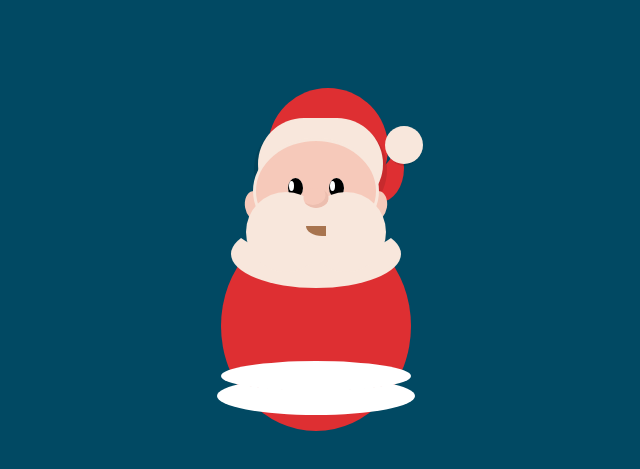
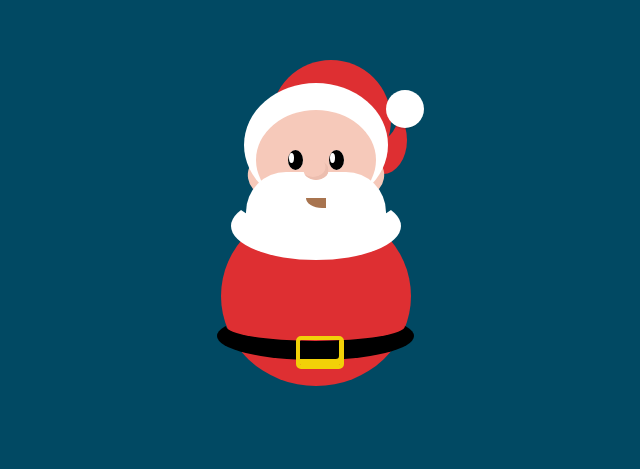
Before and after one commit to vxtool/festivities-merry-christmas, a website: page index.html in a window 1280 px wide. Shown: the part 153-622 px from the top of the page, without its empty margins (324-964 px from the left). Drawn offline with nearby package versions, Linux system fonts and the light colour scheme; files that its build step writes are made by us from their sources.

Commit message:
changing in the bonnet

```diff
--- a/index.html
+++ b/index.html
@@ -34,22 +34,20 @@
 	</head>
 	<body>
 		<div class="character">
-			<div class="head">
-				<div class="face">
-					<div class="redhat">
-						<div class="redpart"></div>
-						<div class="hatball"></div>
-					</div>
-					<div class="eyes"></div>
-					<div class="beard">
-						<div class="nouse"></div>
-						<div class="mouth"></div>
-					</div>
+			<div class="character-head">
+				<div class="bonnet"></div>
+				<div class="ears"></div>
+				<div class="eyes"></div>
+				<div class="beard">
+					<div class="nose"></div>
+					<div class="mouth"></div>
 				</div>
-				<div class="ears"></div>
 			</div>
-			<div class="body">
-				<div class="legs"></div>
+			<div class="character-body">
+				<div class="legs">
+					<div class="legs-left"></div>
+					<div class="legs-right"></div>
+				</div>
 			</div>
 		</div>
 	</body>
--- a/source/scss/_structure.scss
+++ b/source/scss/_structure.scss
@@ -1,5 +1,5 @@
-::selection {background: rgba(255,255,0,0.5);}
-body {background: #014963;}
+body {background: $base-background-color;}
+
 
 .character {
   margin-top: -130px;
@@ -7,31 +7,45 @@ body {background: #014963;}
   position: absolute;
   left: 50%;
   top: 50%;
+}
 
-  .body {
+.character-body {
   @include x-prefix('animation', bodyLaugh 4s linear infinite);
   @include x-prefix('transform', translateY(50%));
   width: 190px;
-    height: 210px;
-    background: #de2f32;
+  height: 180px;
+  background: $character-color-primary;
   position: relative;
   border-radius: 50%;
   top: 0;
 
   &:before {
-      content: " ";
-      display: inline-block;
-      background: #fff;
-      width: 100%;
+    @extend %pseudo;
+    width: 94%;
     height: 30px;
     position: absolute;
-      bottom: 40px;
+    bottom: 45px;
     border-radius: 50%;
-      box-shadow: 0px 20px 0 4px #fff;
+    box-shadow: 0px 10px 0px 9px rgb(0, 0, 0);
+    left: 5px;
+  }
+
+  &:after {
+    @extend %pseudo;
+    border: 4px solid #F2D108;
+    height: 25px;
+    width: 40px;
+    position: absolute;
+    bottom: 17px;
+    border-radius: 5px;
+    left: 50%;
+    margin-left: -20px;
+    box-shadow: inset -5px -10px 0 -4px #f2d108;
   }
 }
 
-  .head {
+// Cabeça
+.character-head {
   @include x-prefix('animation', headLaugh 4s linear infinite);
   @include x-prefix('transform', translateX(-50%));
   z-index: 2;
@@ -39,20 +53,21 @@ body {background: #014963;}
   bottom: 90px;
   left: 50%;
 
-    .face {
+  &:before {
+    @extend %pseudo;
     width: 120px;
     height: 100px;
-      background: #edcab0;
-      background: #f6c9ba;
+    background: $character-skin-color;
     border-radius: 50%;
-      border: 3px solid #f8e7dc;
+    box-shadow: 0 -15px 0 12px $character-color-secondary;
   }
 }
 
-  .head .face .redhat .redpart {
+// Gorro
+.bonnet {
   width: 120px;
   height: 120px;
-    background: #de2f32;
+  background: $character-color-primary;
   position: absolute;
   top: -50px;
   left: 15px;
@@ -60,45 +75,32 @@ body {background: #014963;}
   z-index: -1;
 
   &:before {
-      content: " ";
-      position: absolute;
-      left: 50%;
-      top: 30px;
-      width: 125px;
-      height: 92px;
-      background: #f8e7dc;
-      border-radius: 50px;
-      z-index: 4;
-      box-shadow: 0px 6px 0px 4px rgba(0, 0, 0, 0.1);
-      margin-left: -70px;
-
-    }
-
-    &:after {
-      content: " ";
+    @extend %pseudo;
     width: 40px;
     height: 60px;
     border-radius: 50%;
-      box-shadow: 4px 30px 0 4px #de2f32;
+    box-shadow: 4px 30px 0 4px $character-color-primary;
     position: absolute;
     right: -8px;
     top: 20px;
   }
-  }
 
-  .head .face .redhat .hatball {
+  &:after {
+    @extend %pseudo;
     width: 38px;
     height: 38px;
-    background: #f8e7dc;
+    background: $character-color-secondary;
     border-radius: 50%;
     z-index: 5;
     position: absolute;
-    right: -44px;
-    top: -12px;
+    right: -33px;
+    top: 30px;
     box-shadow: 0px 6px 0px -4px rgba(0, 0, 0, 0.1);
   }
+}
 
-  .head .face .eyes {
+// Olhos
+.eyes {
   @include x-prefix('transform', translateX(-50%));
   position: absolute;
   left: 50%;
@@ -106,10 +108,10 @@ body {background: #014963;}
 
   &:before,
   &:after {
-      background: #fff;
-      box-shadow: inset -4px -2px 0 5px #000;
+    @extend %pseudo;
+    background: $character-color-secondary;
+    box-shadow: inset -4px -2px 0 5px $character-eyes-color;
     border-radius: 50%;
-      content: " ";
     position: absolute;
     width: 15px;
     height: 20px;
@@ -120,12 +122,13 @@ body {background: #014963;}
   &:after {right: -28px;}
 }
 
-  .head .face .beard {
+// Barba
+.beard {
   @include x-prefix('animation', beardLaugh 4s linear infinite);
   @include x-prefix('transform', translateX(-50%));
   width: 170px;
   height: 68px;
-    box-shadow: 0 32px 0 0 #f8e7dc;
+  box-shadow: 0 32px 0 0 $character-color-secondary;
   border-radius: 50%;
   position: absolute;
   top: 50px;
@@ -133,36 +136,43 @@ body {background: #014963;}
 
   &:before,
   &:after {
-      content: " ";
+    @extend %pseudo;
     width: 80px;
     height: 80px;
-      background: #f8e7dc;
-      border-radius: 50%;
+    background: $character-color-secondary;
     position: absolute;
-      top: 4px;
+    top: 12px;
   }
 
-    &:before {left: 15px;}
-    &:after {right: 15px;}
+  &:before {
+    border-radius: 40px 20px;
+    left: 15px;
+  }
+  &:after {
+    border-radius: 20px 40px;
+    right: 15px;
+  }
 }
 
-  .head .face .beard .nouse {
+// Nariz
+.nose {
   @include x-prefix('transform', translateX(-50%));
   width: 25px;
   height: 20px;
   border-radius: 50%;
-    background: #f6c9ba;
+  background: $character-skin-color;
   position: absolute;
   z-index: 3;
-    box-shadow: inset -3px -3px 0px #ecbeaf;
+  box-shadow: inset -3px -3px 0px $character-skin-darkcolor;
   left: 50%;
   top: 0;
 }
 
-  .head .face .beard .mouth {
+// Boca
+.mouth {
   @include x-prefix('animation', mouthLaugh 4s linear infinite);
   @include x-prefix('transform', translateX(-50%));
-    background: #a8744f;
+  background: $character-mouth-color;
   z-index: 3;
   position: absolute;
   width: 20px;
@@ -172,14 +182,15 @@ body {background: #014963;}
   top: 38px;
 }
 
-  .head .ears {
+// Orelhas
+.ears {
   &:before,
   &:after {
-      content: " ";
+    @extend %pseudo;
     width: 20px;
     height: 30px;
     border-radius: 50%;
-      background: #f6c9ba;
+    background: $character-skin-color;
     position: absolute;
     top: 50%;
     z-index: -1;
@@ -196,15 +207,26 @@ body {background: #014963;}
   }
 }
 
-  .legs {
+// Pernas
+.legs {}
+
+.legs-left {
   &:before {
-
+    @extend %pseudo;
   }
 
   &:after {
+    @extend %pseudo;
+  }
+}
 
+.legs-right {
+  &:before {
+    @extend %pseudo;
+  }
+
+  &:after {
+    @extend %pseudo;
 
   }
 }
-
-}
--- a/source/scss/style.scss
+++ b/source/scss/style.scss
@@ -1,3 +1,4 @@
+@import "_settings";
 @import "_mixins";
 @import "_animations";
 @import "_structure";
```
Lines whose indentation alone changed are shown as unchanged.
